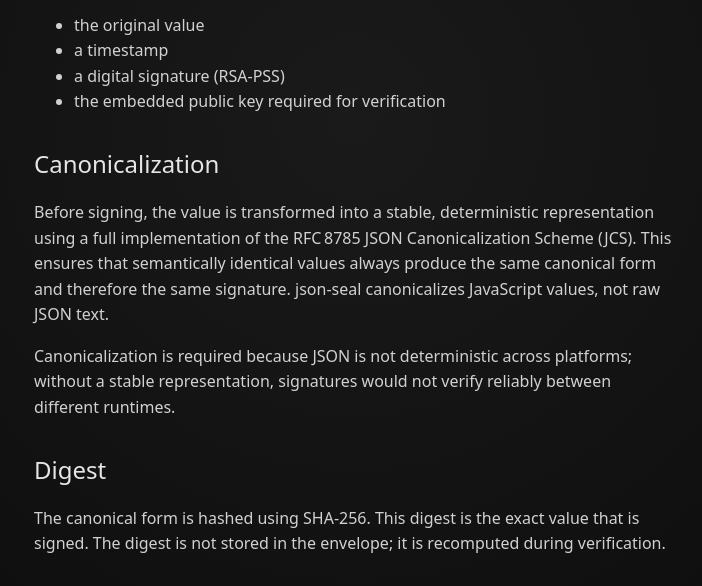
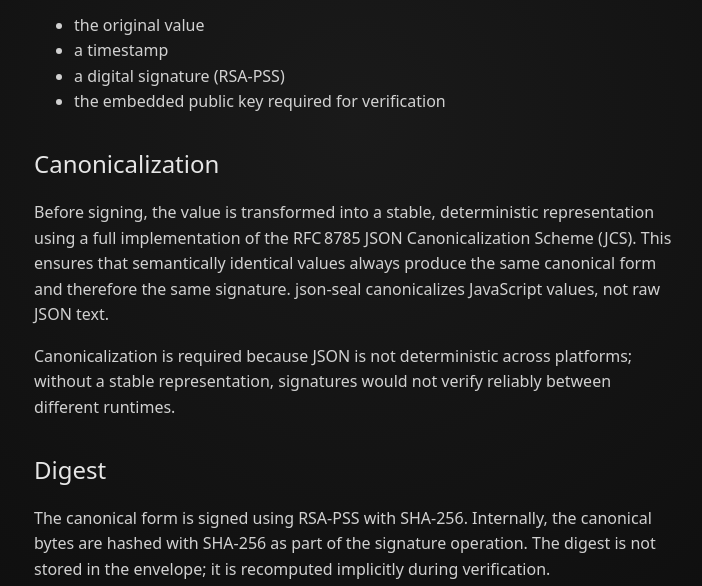
Before and after one commit to cmyers/json-seal, a website: page docs/integrity-model.html in a window 1280 px wide. Shown: the part 199-785 px from the top of the page, without its empty margins (286-988 px from the left). Drawn offline with Linux system fonts and the light colour scheme.

Commit message:
Correction to integrity model docs

```diff
--- a/docs/integrity-model.html
+++ b/docs/integrity-model.html
@@ -40,9 +40,9 @@
 
         <h2>Digest</h2>
         <p>
-            The canonical form is hashed using SHA‑256. This digest is the exact
-            value that is signed. The digest is not stored in the envelope; it is
-            recomputed during verification.
+            The canonical form is signed using RSA‑PSS with SHA‑256. Internally, the canonical bytes are hashed with
+            SHA‑256 as part of the signature operation. The digest is not stored in the envelope; it is recomputed
+            implicitly during verification.
         </p>
 
         <h2>Digital Signature</h2>
```
